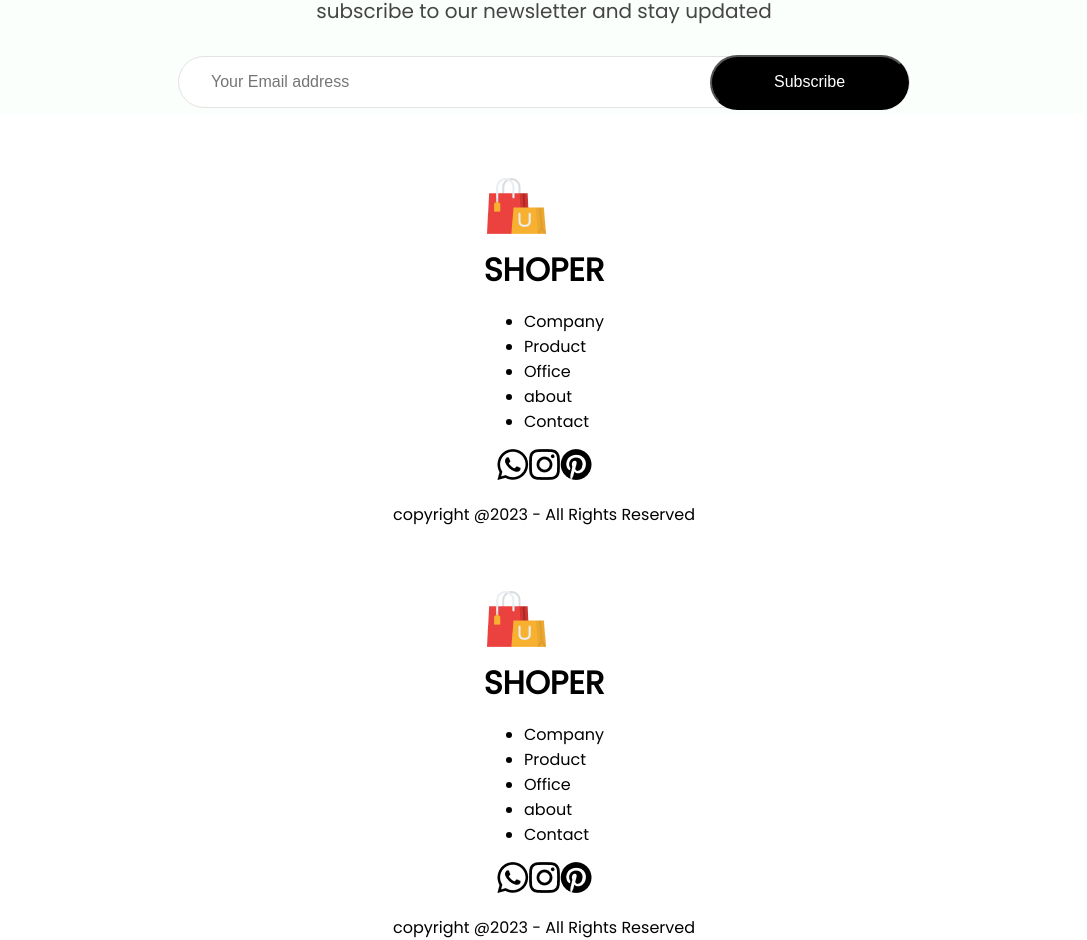
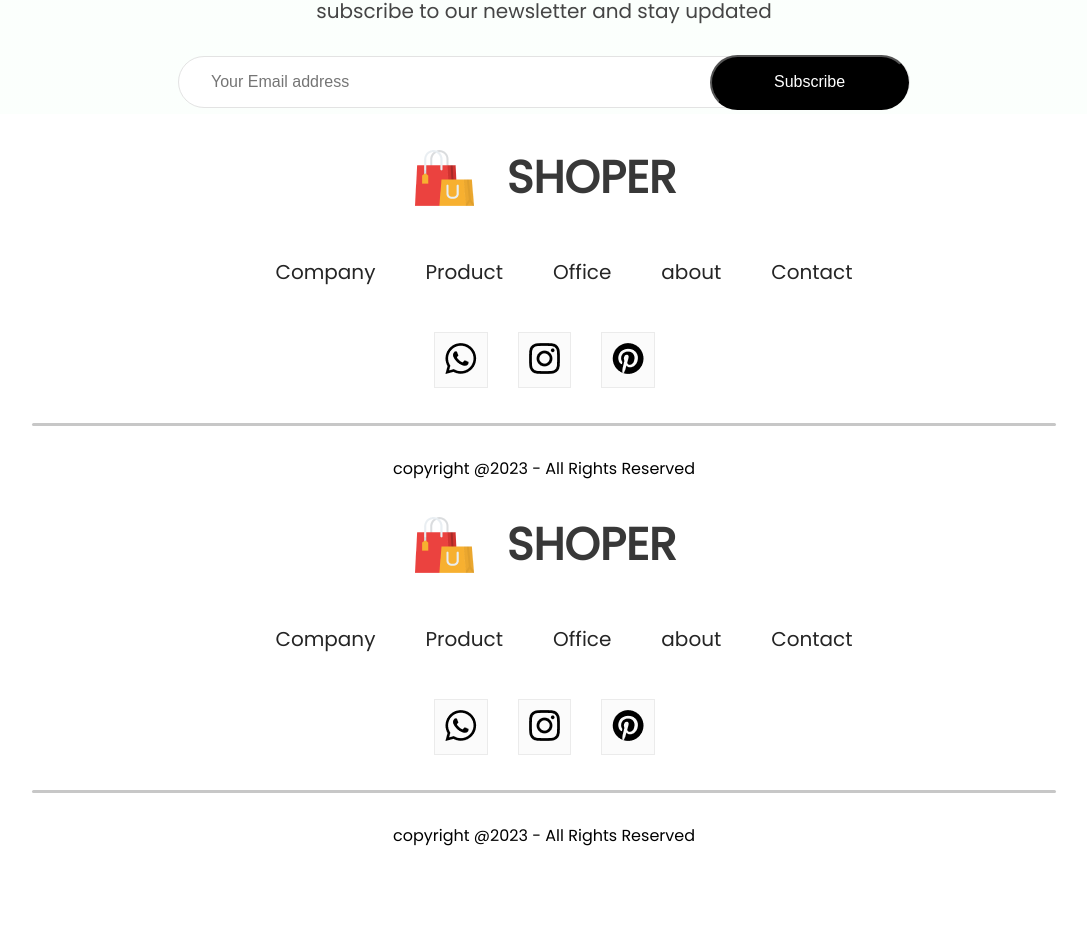
Before and after one commit to m-fadi/E-commerce, a React (Create React App) app: page / in a window 1280 px wide. Shown: the part 4670-5610 px from the top of the page, without its empty margins (96-1183 px from the left). After the commit the page ends 5518 px from the top, so only its background shows below. Built offline with nearby package versions, Linux system fonts and the light colour scheme.

Commit message:
fix classes

```diff
--- a/src/components/Footer/Footer.jsx
+++ b/src/components/Footer/Footer.jsx
@@ -7,27 +7,35 @@ import instagram_icon from "../assest/images/instagram_icon.png";
 function Footer() {
     return (
         <footer>
-            <footer>
-                <div className="logo">
+
+                <div className="footer-logo">
                     <img src={logo} alt="" />
                     <h1>SHOPER</h1>
                 </div>
-                <ul className="information">
+                <ul className="footer-links">
                     <li>Company</li>
-
                     <li>Product</li>
                     <li>Office</li>
                     <li>about</li>
                     <li>Contact</li>
                 </ul>
-                <div className="social-media">
-                    <img src={whatsapp_icon} alt="" />
-                    <img src={instagram_icon} alt="" />
-                    <img src={pinter_icon} alt="" />
+                <div className="social-media-icons">
+                    <div className="icon-container">
+                        <img src={whatsapp_icon} alt="" />
+                    </div>
+                    <div className="icon-container">
+                        <img src={instagram_icon} alt="" />
+                    </div>
+                    <div className="icon-container">
+                        <img src={pinter_icon} alt="" />
+                    </div>
                 </div>
-                <p> copyright @2023 - All Rights Reserved</p>
+                <div className="footer-copyright">
+                    <hr />
+                    <p> copyright @2023 - All Rights Reserved</p>
+                </div>
             </footer>
-        </footer>
+
     );
 }
 
```
